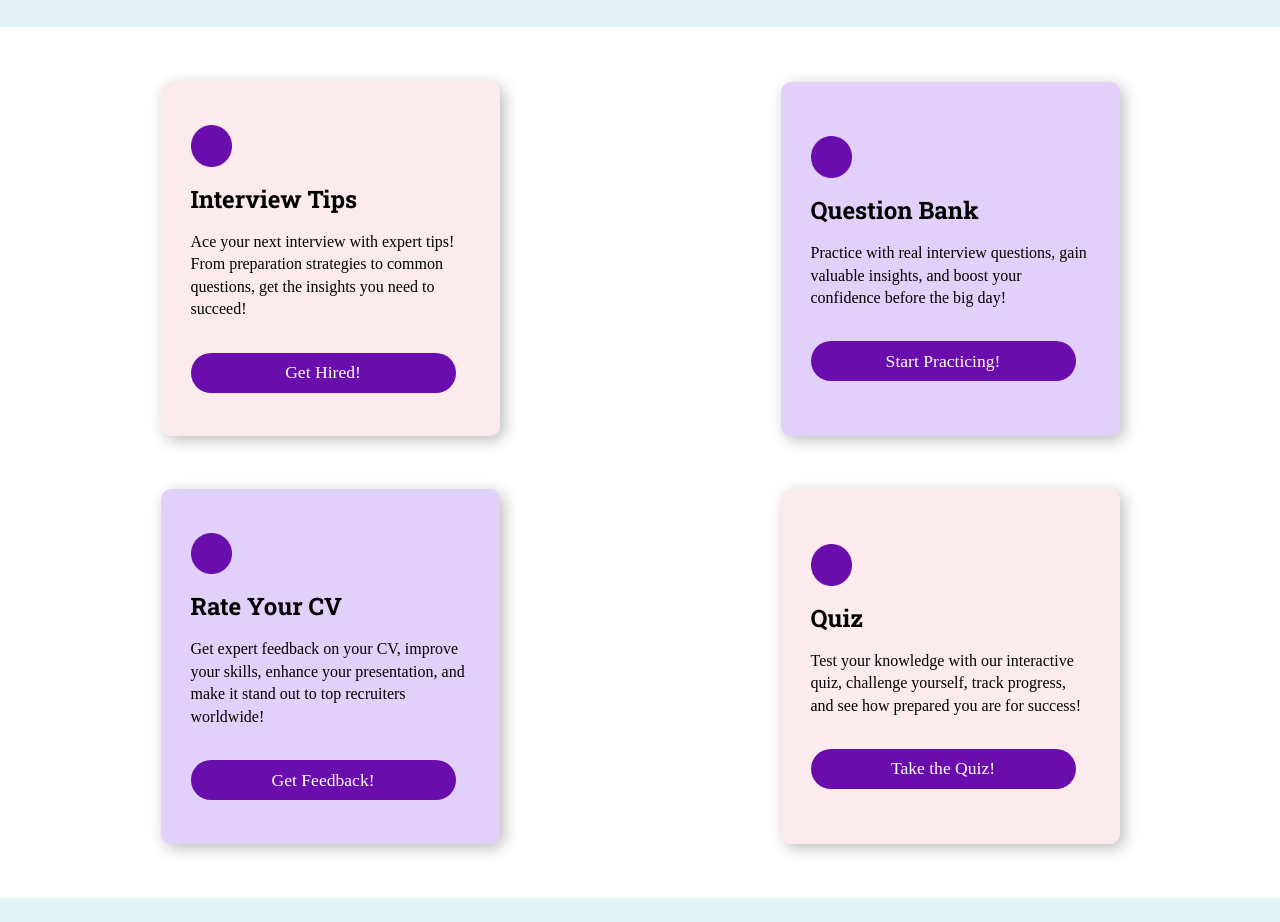
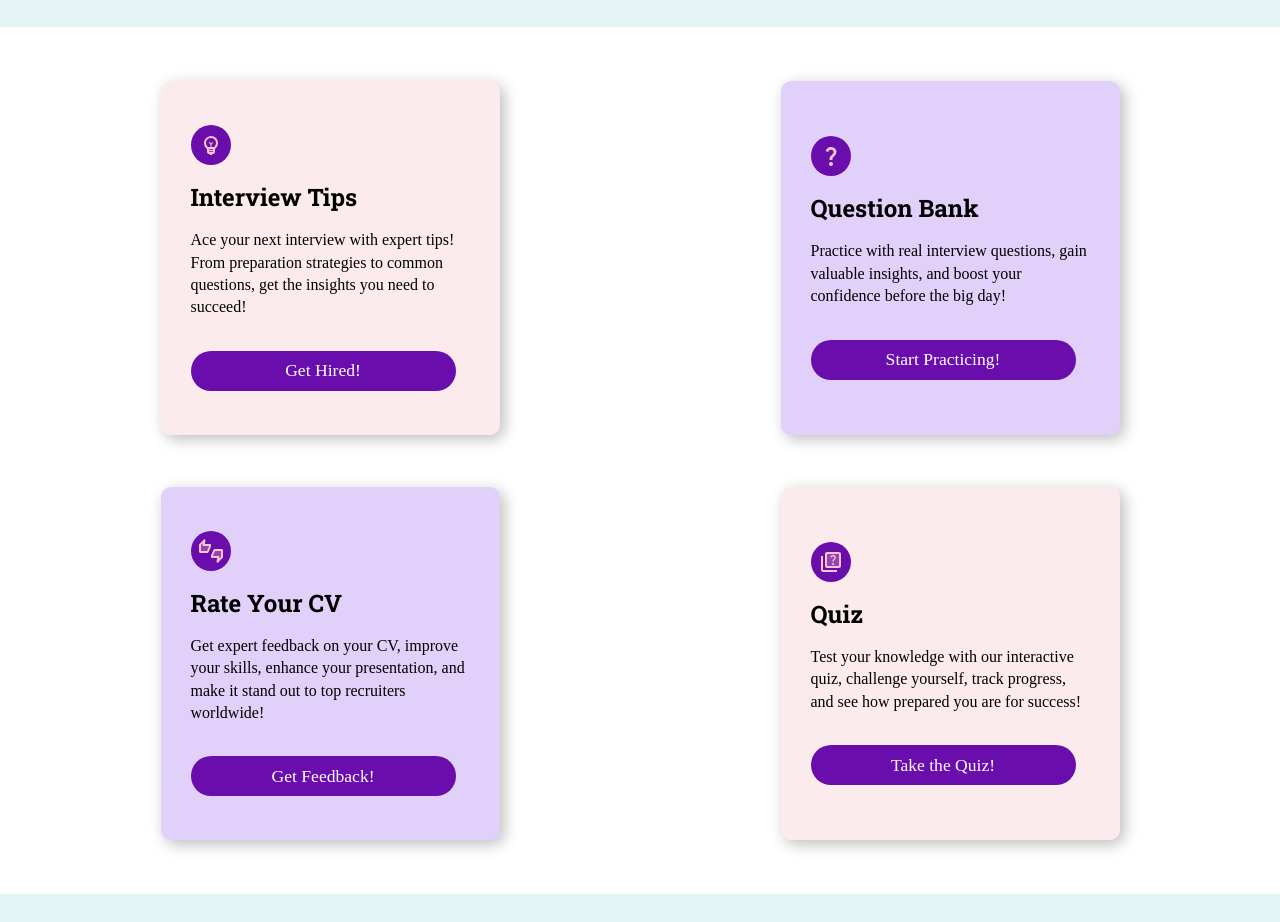
Before and after one commit to DEBI-2025/Frontend, a React (Vite) app: page / in a window 1280 px wide. Shown: the part 966-1888 px from the top of the page. Built offline with nearby package versions, Linux system fonts and the light colour scheme.

Commit message:
added icons on card on home page

```diff
--- a/src/components/ServiceCard.jsx
+++ b/src/components/ServiceCard.jsx
@@ -1,10 +1,10 @@
 import { Link } from "react-router-dom";
 import styled from "styled-components";
 
-function ServiceCard({ icon, title, description, button, bgColor, link }) {
+function ServiceCard({ icon:Icon, title, description, button, bgColor, link }) {
   return (
     <CardDiv bgColor={bgColor}>
-      <CardIcon src={icon} alt="icon" />
+      <CardIcon>{Icon && <Icon />}</CardIcon>
       <CardTitle>{title}</CardTitle>
       <CardDescription>{description}</CardDescription>
       <CardButton to={link}>{button}</CardButton>
@@ -29,9 +29,18 @@ const CardDiv = styled.div`
   }
 `;
 
-const CardIcon = styled.img`
-  width: 15%;
+
+const CardIcon = styled.span`
+  width:40px;
+  height: 40px;
+  display: flex;
+  justify-content: center;
+  align-items: center;
+  background-color: #6A0DAD;
+  border-radius: 50%;
+  color: #F7C5CC;
 `;
+
 
 const CardTitle = styled.p`
   font-family: Roboto Slab;
--- a/src/components/ServicesContainer.jsx
+++ b/src/components/ServicesContainer.jsx
@@ -1,12 +1,15 @@
 import ServiceCard from "./ServiceCard";
-import shape from "../images/shape.png";
 import styled from "styled-components";
+import EmojiObjectsTwoToneIcon from '@mui/icons-material/EmojiObjectsTwoTone';
+import QuestionMarkTwoToneIcon from '@mui/icons-material/QuestionMarkTwoTone';
+import ThumbsUpDownTwoToneIcon from '@mui/icons-material/ThumbsUpDownTwoTone';
+import QuizTwoToneIcon from '@mui/icons-material/QuizTwoTone';
 
 function ServicesContainer() {
   return (
     <CardsContainer>
       <ServiceCard
-        icon={shape}
+        icon={EmojiObjectsTwoToneIcon}
         title={"Interview Tips"}
         description={
           "Ace your next interview with expert tips! From preparation strategies to common questions, get the insights you need to succeed!"
@@ -15,7 +18,8 @@ function ServicesContainer() {
         link="/tips"
       />
       <ServiceCard
-        icon={shape}
+        icon={QuestionMarkTwoToneIcon}
+
         title={"Question Bank"}
         description={
           "Practice with real interview questions, gain valuable insights, and boost your confidence before the big day!"
@@ -25,7 +29,8 @@ function ServicesContainer() {
         link="/questionbank"
       />{" "}
       <ServiceCard
-        icon={shape}
+        icon={ThumbsUpDownTwoToneIcon}
+
         title={"Rate Your CV"}
         description={
           "Get expert feedback on your CV, improve your skills, enhance your presentation, and make it stand out to top recruiters worldwide!"
@@ -35,7 +40,8 @@ function ServicesContainer() {
         link="/rateyourcv"
       />{" "}
       <ServiceCard
-        icon={shape}
+        icon={QuizTwoToneIcon}
+
         title={"Quiz"}
         description={
           "Test your knowledge with our interactive quiz, challenge yourself, track progress, and see how prepared you are for success!"
```
